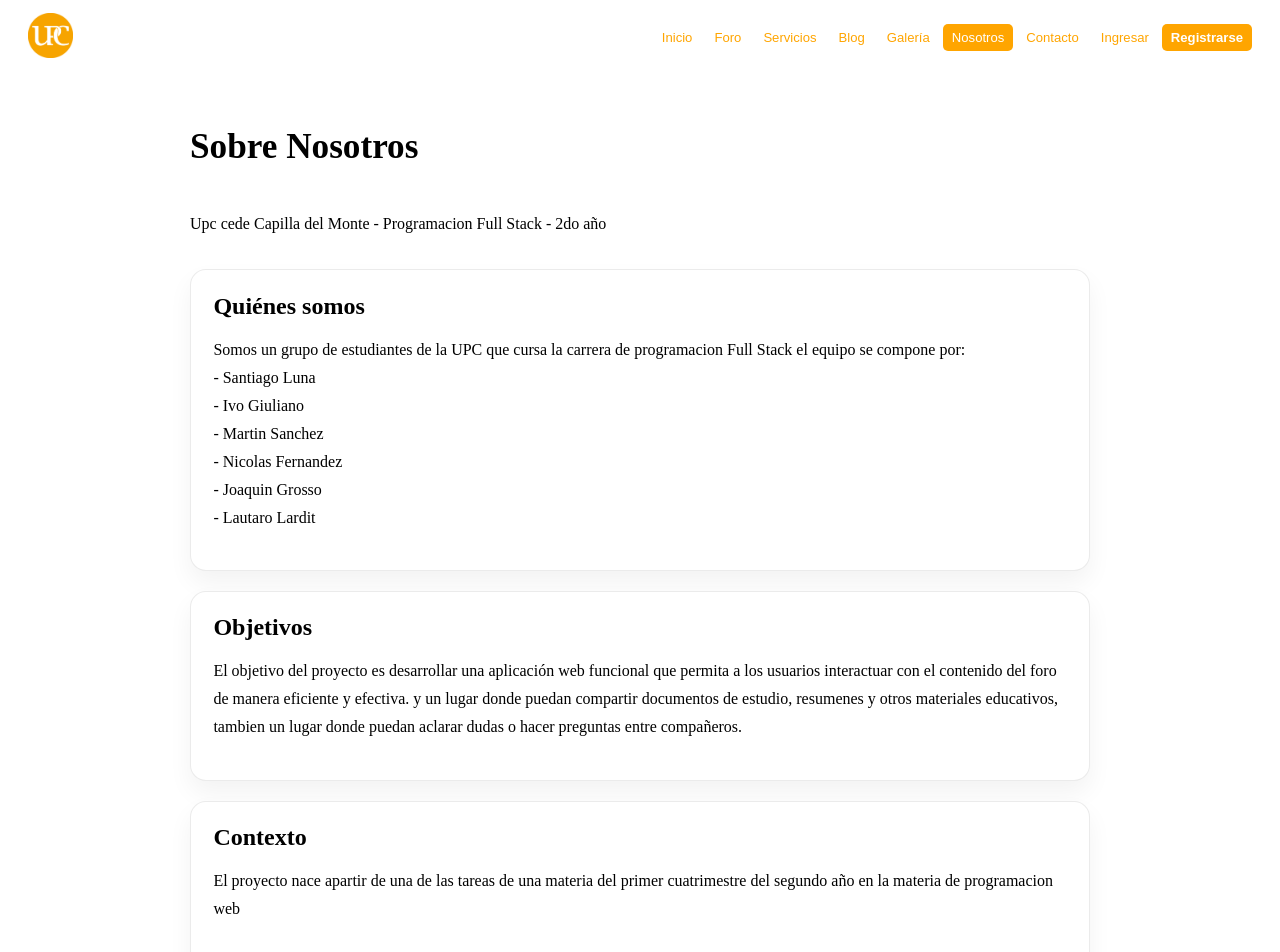
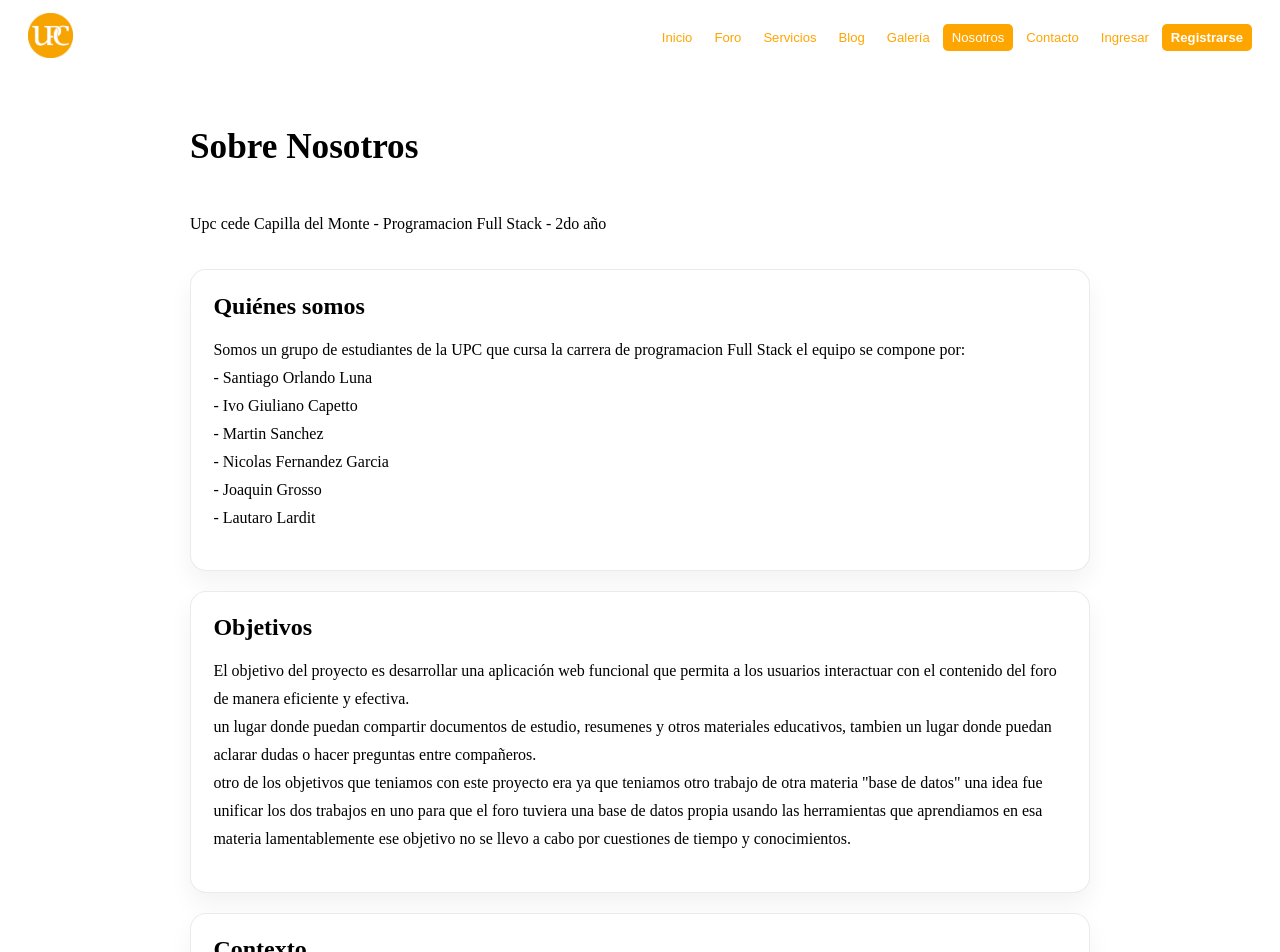
Before and after one commit to elsantos121/proyecto-foro-uni, an Angular app: page /nosotros in a window 1280 px wide. Shown: the top 952 px of the page. Built offline with nearby package versions, Linux system fonts and the light colour scheme.

Commit message:
actualizacion del reedme y cambios en el componente "nosotros"

```diff
--- a/src/app/pages/nosotros/nosotros.component.html
+++ b/src/app/pages/nosotros/nosotros.component.html
@@ -4,17 +4,33 @@
     <p>Upc cede Capilla del Monte - Programacion Full Stack - 2do año</p>
     <div class="info-card">
       <h2>Quiénes somos</h2>
-      <p>Somos un grupo de estudiantes de la UPC que cursa la carrera de programacion Full Stack el equipo se compone por:<br> - Santiago Luna <br> - Ivo Giuliano <br> - Martin Sanchez <br> - Nicolas Fernandez <br> - Joaquin Grosso <br> - Lautaro Lardit</p>
+      <p>Somos un grupo de estudiantes de la UPC que cursa la carrera de programacion Full Stack el equipo se compone por:
+        <br> - Santiago Orlando Luna
+        <br> - Ivo Giuliano Capetto
+        <br> - Martin Sanchez
+        <br> - Nicolas Fernandez Garcia
+        <br> - Joaquin Grosso
+        <br> - Lautaro Lardit
+      </p>
     </div>
 
     <div class="info-card">
       <h2>Objetivos</h2>
-      <p>El objetivo del proyecto es desarrollar una aplicación web funcional que permita a los usuarios interactuar con el contenido del foro de manera eficiente y efectiva. y un lugar donde puedan compartir documentos de estudio, resumenes y otros materiales educativos, tambien un lugar donde puedan aclarar dudas o hacer preguntas entre compañeros.</p>
+      <p>
+        El objetivo del proyecto es desarrollar una aplicación web funcional que permita a los usuarios interactuar con el contenido del foro de manera eficiente y efectiva. <br>un lugar donde puedan compartir documentos de estudio, resumenes y otros materiales educativos,
+         tambien un lugar donde puedan aclarar dudas o hacer preguntas entre compañeros. <br>otro de los objetivos que teniamos con este proyecto era ya que teniamos otro trabajo de
+        otra materia "base de datos" una idea fue unificar los dos trabajos en uno para que el foro tuviera una base de datos propia usando las herramientas que
+        aprendiamos en esa materia lamentablemente ese objetivo no se llevo a cabo por cuestiones de tiempo y conocimientos.</p>
     </div>
 
     <div class="info-card">
       <h2>Contexto</h2>
-      <p>El proyecto nace apartir de una de las tareas de una materia del primer cuatrimestre del segundo año en la materia de programacion web </p>
+      <p>
+        El proyecto nace apartir de una de las tareas de una materia del primer cuatrimestre del segundo año en la materia de programacion web,
+        tuvimos varias propuestas de proyectos y el que escojio la profe fue este de un foro, propusimos este proyecto porque nos parecio interesante y nos gustaria poder desarrollarlo y aprender de ello.
+        <br>Este proyecto se desarrollo en un tiempo de 3 meses aproximadamente, y se fue desarrollando a medida que avanzaba la materia, con la colaboracion los miembros del grupo.
+        <br>El que se puede ver aqui en la pagina seria como un prototipo de lo que seria el la idea final, ya que no se pudo desarrollar todo el proyecto por falta de tiempo y conocimientos, pero se logro desarrollar una parte importante del proyecto.
+      </p>
     </div>
   </div>
 </section>
```
Also changed, not shown: 1 other file (tests, documents, lock files or other folders).
